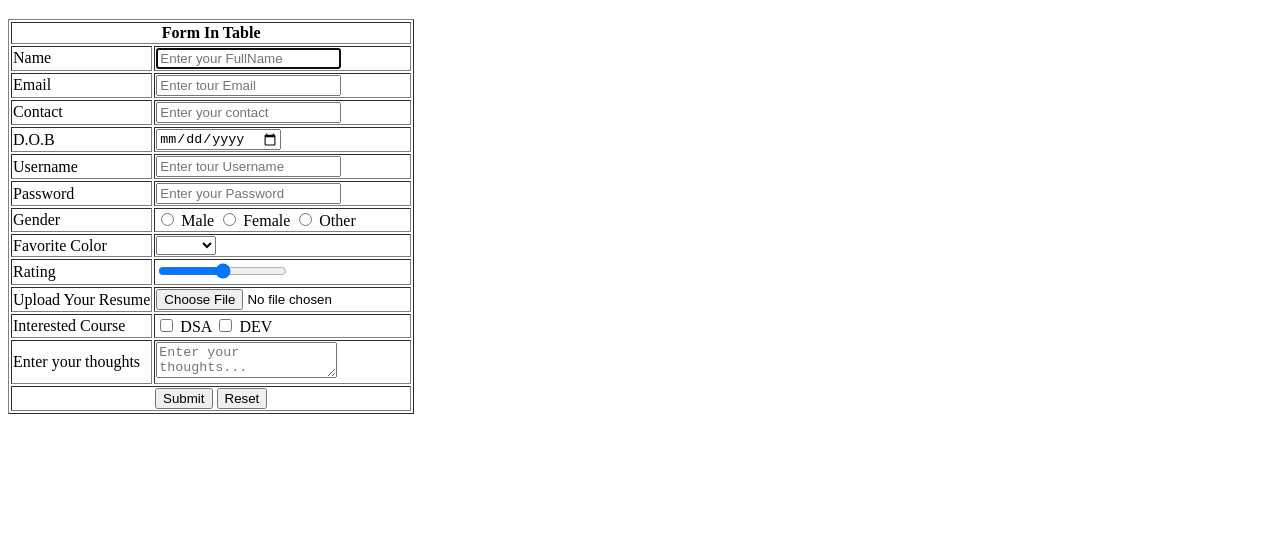
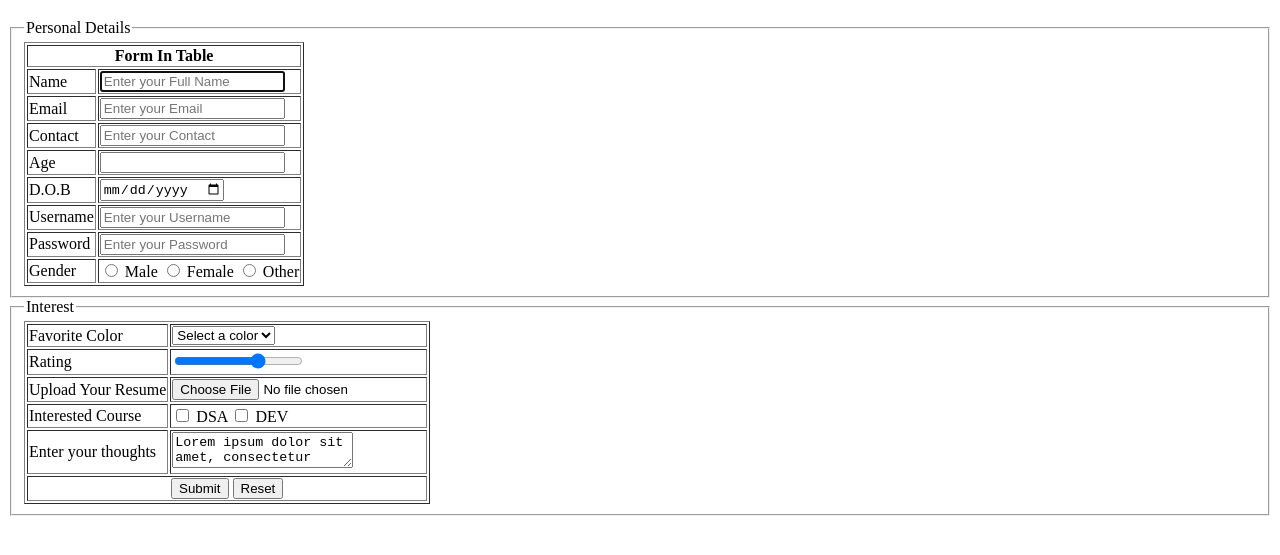
Before and after one commit to Suman9709/HW, a plain HTML site: page index.html in a window 1280 px wide. Shown: the part 61-616 px from the top of the page. Drawn offline with Linux system fonts and the light colour scheme.

Commit message:
added fieldset and legend

```diff
--- a/index.html
+++ b/index.html
@@ -10,77 +10,85 @@
 <body>
     <h1>Day_6 HW</h1>
     <form>
+        <fieldset>
+            <legend>Personal Details</legend>
             <table border="1">
                 <thead>
                     <tr>
                         <th colspan="2">Form In Table</th>
                     </tr>
                 </thead>
-
                 <tbody>
                     <tr>
                         <td><label for="name">Name</label></td>
-                    <td><input type="text" id="name" placeholder="Enter your FullName" autofocus></td>
+                        <td><input type="text" id="name" placeholder="Enter your Full Name" autofocus required></td>
                     </tr>
-
                     <tr>
                         <td><label for="email">Email</label></td>
-                    <td><input type="email" id="email" placeholder="Enter tour Email"></td>
+                        <td><input type="email" id="email" placeholder="Enter your Email" required></td>
                     </tr>
-
                     <tr>
                         <td><label for="contact">Contact</label></td>
-                    <td><input type="tel" id="contact" placeholder="Enter your contact"></td>
+                        <td><input type="tel" id="contact" placeholder="Enter your Contact" required></td>
                     </tr>
-
+                    <tr>
+                        <td><label for="age">Age</label></td>
+                        <td><input type="number" id="age" required></td>
+                    </tr>
                     <tr>
                         <td><label for="dob">D.O.B</label></td>
-                    <td><input type="date" id="dob"></td>
+                        <td><input type="date" id="dob" required></td>
                     </tr>
-
                     <tr>
                         <td><label for="username">Username</label></td>
-                    <td><input type="text" id="username" placeholder="Enter tour Username"></td>
+                        <td><input type="text" id="username" placeholder="Enter your Username" required></td>
                     </tr>
-
                     <tr>
                         <td><label for="password">Password</label></td>
-                    <td><input type="password" id="password" placeholder="Enter your Password"></td>
+                        <td><input type="password" id="password" placeholder="Enter your Password" required></td>
                     </tr>
+                    <tr>
+                        <td><label>Gender</label></td>
+                        <td>
+                            <input type="radio" name="gender" id="gender1" required>
+                            <label for="gender1">Male</label>
+                            <input type="radio" name="gender" id="gender2">
+                            <label for="gender2">Female</label>
+                            <input type="radio" name="gender" id="gender3">
+                            <label for="gender3">Other</label>
+                        </td>
+                    </tr>
+                </tbody>
+            </table>
+        </fieldset>
 
+        <fieldset>
+            <legend>Interest</legend>
+            <table border="1">
+                <tbody>
                     <tr>
-                    <td> <label for="gender">Gender</label></td>
-                    <td><input type="radio" name="gender" id="gender1">
-                        <label for="">Male</label>
-                        <input type="radio" name="gender" id="gender2">
-                        <label for="">Female</label>
-                        <input type="radio" name="gender" id="gender3">
-                        <label for="">Other</label>
+                        <td><label for="color">Favorite Color</label></td>
+                        <td>
+                            <select id="color" required>
+                                <option value="" disabled selected>Select a color</option>
+                                <option value="red">Red</option>
+                                <option value="black">Black</option>
+                                <option value="green">Green</option>
+                            </select>
                         </td>
                     </tr>
                     <tr>
-                    <td>
-                        <label for="color">Favorite Color</label>
-                    </td>
-                    <td> <select id="color">
-                            <option value=""></option>
-                            <option value="red">Red</option>
-                            <option value="Black">Black</option>
-                            <option value="Green">Green</option>
-                        </select></td>
-                </tr>
-                <tr>
-                    <td><label for="rating">Rating</label>
-                    </td>
-                    <td><input type="range" id="rating" minlength="2" maxlength="5"></td>
+                        <td><label for="rating">Rating</label></td>
+                        <td><input type="range" id="rating" min="2" max="5" required></td>
                     </tr>
                     <tr>
                         <td><label for="resume">Upload Your Resume</label></td>
-                    <td><input type="file" id="resume"></td>
+                        <td><input type="file" id="resume" required></td>
                     </tr>
                     <tr>
-                    <td> <label for="">Interested Course</label></td>
-                    <td><input type="checkbox" id="dsa">
+                        <td><label>Interested Course</label></td>
+                        <td>
+                            <input type="checkbox" id="dsa" required>
                             <label for="dsa">DSA</label>
                             <input type="checkbox" id="dev">
                             <label for="dev">DEV</label>
@@ -88,19 +96,23 @@
                     </tr>
                     <tr>
                         <td><label for="thoughts">Enter your thoughts</label></td>
-                    <td><textarea id="thoughts" placeholder="Enter your thoughts... "></textarea></td>
+                        <td>
+                            <textarea id="thoughts" placeholder="Enter your thoughts..." readonly>
+Lorem ipsum dolor sit amet, consectetur adipisicing elit.
+                            </textarea>
+                        </td>
                     </tr>
-
+                </tbody>
                 <tfoot>
                     <tr>
-                    <td colspan="2" align="center"><input type="Submit" id="">
-                        <input type="Reset" id="">
+                        <td colspan="2" align="center">
+                            <input type="submit">
+                            <input type="reset">
                         </td>
                     </tr>
                 </tfoot>
-
-            </tbody>
             </table>
+        </fieldset>
     </form>
 </body>
 
```
Lines whose indentation alone changed are shown as unchanged.
